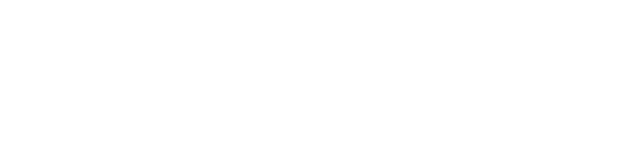
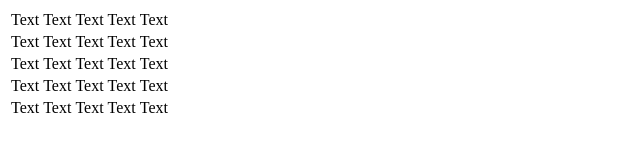
Before and after one commit to YinonMaor/BidDataEx3, a website: page Site/index.html in a window 1280 px wide. Shown: the whole page, without its empty margins (0-640 px from the left). Drawn offline with nearby package versions, Linux system fonts and the light colour scheme.

Commit message:
Added dynamically table

```diff
--- /dev/null
+++ b/Site/app.js
@@ -0,0 +1,18 @@
+const appDiv = document.getElementsByClassName('app')[0];
+
+createTableIntoDiv(appDiv, 5, 5);
+
+function createTableIntoDiv(div, rows, cols) {
+    let table = document.createElement('table');
+    for (let i = 0; i < rows; i++){
+        let tr = document.createElement('tr');
+        for (let j = 0; j < cols; j++) {
+            let td = document.createElement('td');
+            let text = document.createTextNode('Text');
+            td.appendChild(text);
+            tr.appendChild(td);
+        }
+        table.appendChild(tr);
+    }
+    div.appendChild(table);
+}
--- a/index.html
+++ b/Site/index.html
@@ -5,6 +5,8 @@
     <title>BigData - Yinon Maor</title>
 </head>
 <body>
-
+<div class="app"></div>
+<script src="jquery-3.3.1.min.js"></script>
+<script src="app.js"></script>
 </body>
 </html>
--- a/package.json
+++ b/package.json
@@ -4,7 +4,9 @@
   "description": "",
   "main": "index.js",
   "scripts": {
-    "test": "echo \"Error: no test specified\" && exit 1"
+    "test": "echo \"Error: no test specified\" && exit 1",
+    "lint": "./node_modules/.bin/eslint .",
+    "fix": "./node_modules/.bin/eslint . --fix"
   },
   "repository": {
     "type": "git",
@@ -17,6 +19,8 @@
   },
   "homepage": "https://github.com/YinonMaor/BigDataEx3#readme",
   "dependencies": {
+    "eslint": "^4.19.1",
+    "jquery": "^3.3.1",
     "lodash": "^4.17.10",
     "mongoose": "^5.0.18"
   }
```
Also changed, not shown: .eslintrc.json (added).
